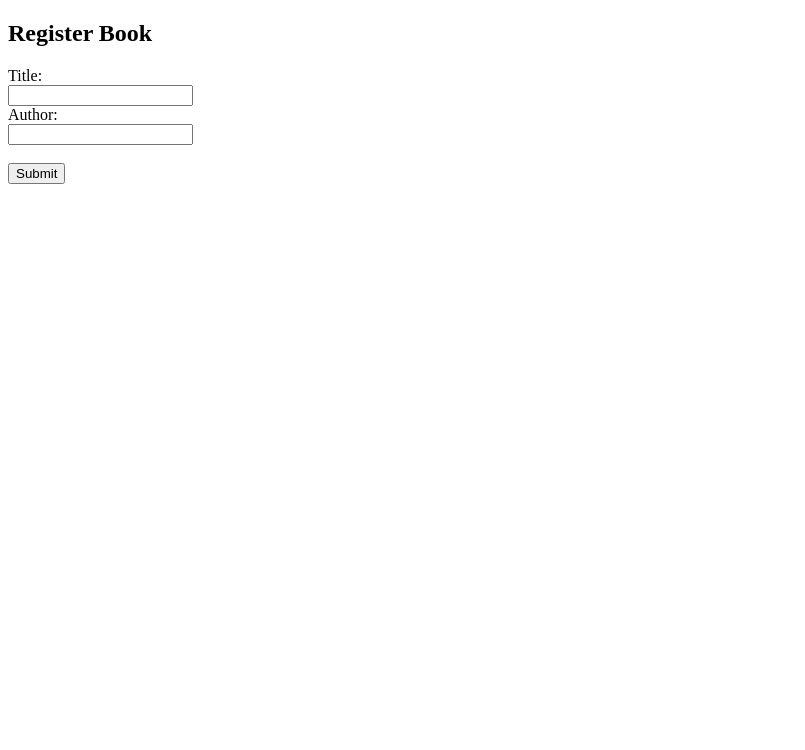
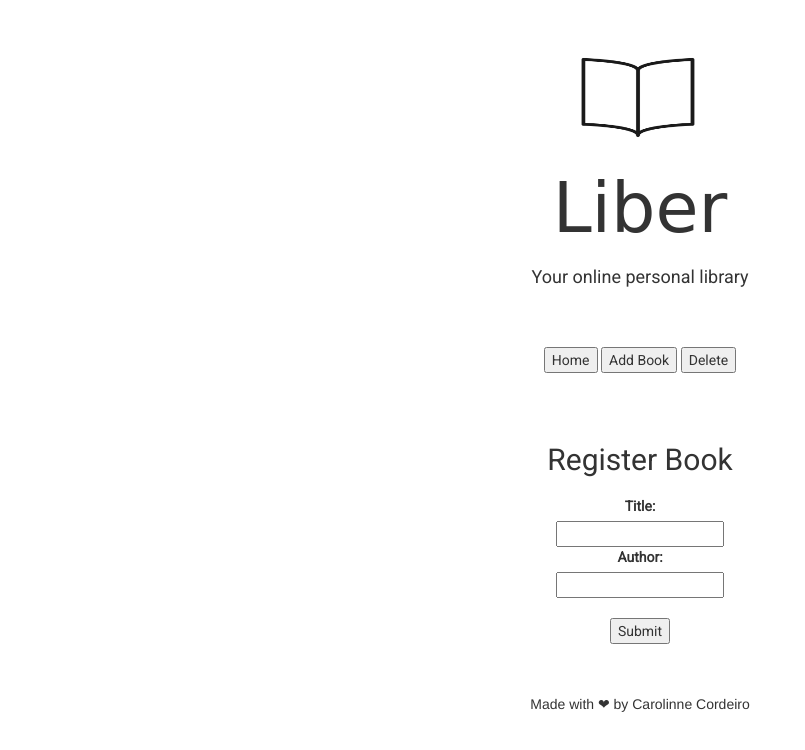
Before and after one commit to corcarolinne/liber, a website: page views/registerBookPage.html in a window 1280 px wide. Shown: the whole page, without its empty margins (0-805 px from the left). Drawn offline with nearby package versions, Linux system fonts and the light colour scheme; a web font is replaced by a local one.

Commit message:
finishing interface design

```diff
--- a/books.json
+++ b/books.json
@@ -2,7 +2,7 @@
   {
     "id": "_r8kok8k87",
     "title": "Unlocking Android",
-    "author": "Robin Sen"
+    "author": "Robin Senn"
   },
   {
     "id": "_r8kok8kn09",
@@ -62,6 +62,6 @@
   {
     "id": "_r8kok8kn0",
     "title": "Coffeehouse",
-    "author": "Levi Asherr"
+    "author": "Levi Asherrh"
   }
 ]
--- a/views/css/style.css
+++ b/views/css/style.css
@@ -30,6 +30,21 @@
     background-color: F2F2F2;
     text-align: center;
 }
+
+.form-group {
+    text-align: center;
+    font-family: 'Roboto', sans-serif;
+}
+.update-form {
+    text-align: center;
+    font-family: 'Roboto', sans-serif;
+}
+
+.form-title {
+    margin-bottom: 20px;
+}
+
+
 footer {
     margin-top: 50px;
     margin-bottom: 30px;
--- a/views/registerBookPage.html
+++ b/views/registerBookPage.html
@@ -1,16 +1,45 @@
 <!DOCTYPE html>
 <html>
+<head>
+    <meta charset="utf-8">
+    <meta name="viewport" content="width=device-width, initial-scale=1, shrink-to-fit=no">
+    <meta name="description" content="">
+    <meta name="author" content="">
+    <title>Liber</title>
+
+    <!--CSS import-->
+    <link rel="stylesheet" href="./css/style.css">
+    <!-- Latest compiled and minified CSS -->
+    <link rel="stylesheet" href="https://maxcdn.bootstrapcdn.com/bootstrap/3.4.1/css/bootstrap.min.css">
+    <!--Google Fonts-->
+    <link rel="preconnect" href="https://fonts.gstatic.com">
+    <link href="https://fonts.googleapis.com/css2?family=Expletus+Sans&family=Roboto&display=swap" rel="stylesheet">
+
+</head>
 <body>
-
-<h2>Register Book</h2>
-
-<form enctype="application/json" action="/post/registerBook" method="post">
+    <div class="container header">
+        <img src="logo.jfif" alt="liber logo: book open" width="150" height="100">
+        <h1 class="logo">Liber</h1>
+        <h4 class="slogan">Your online personal library</h4>
+    </div>
+    <div class="container header-buttons" id="buttons">
+        <input type="button" onclick="document.location='index.html'" value="Home" >
+        <input type="button" onclick="document.location='registerBookPage.html'"value="Add Book" />
+        <input type="button" onclick="deleteBook()" value="Delete" />
+    </div>
+    <p id="showData"></p>
+    <div class="form-group row">
+         <h2 class="form-title"> Register Book</h2>
+        <form enctype="application/json" action="/post/registerBook" method="post" >
             <label for="title">Title:</label><br>
             <input type="text" id="title" name="title" value=""><br>
             <label for="author">Author:</label><br>
             <input type="text" id="author" name="author" value=""><br><br>
             <button type="submit">Submit</button>
         </form>
+    </div>
+    <footer>Made with ❤ by Carolinne Cordeiro</footer>
+</body>
 
 </body>
 </html>
```
Also changed, not shown: views/index.html (+1 -1 lines), views/updateBookPage.html (+35 -10 lines). Lines whose indentation alone changed are shown as unchanged.
